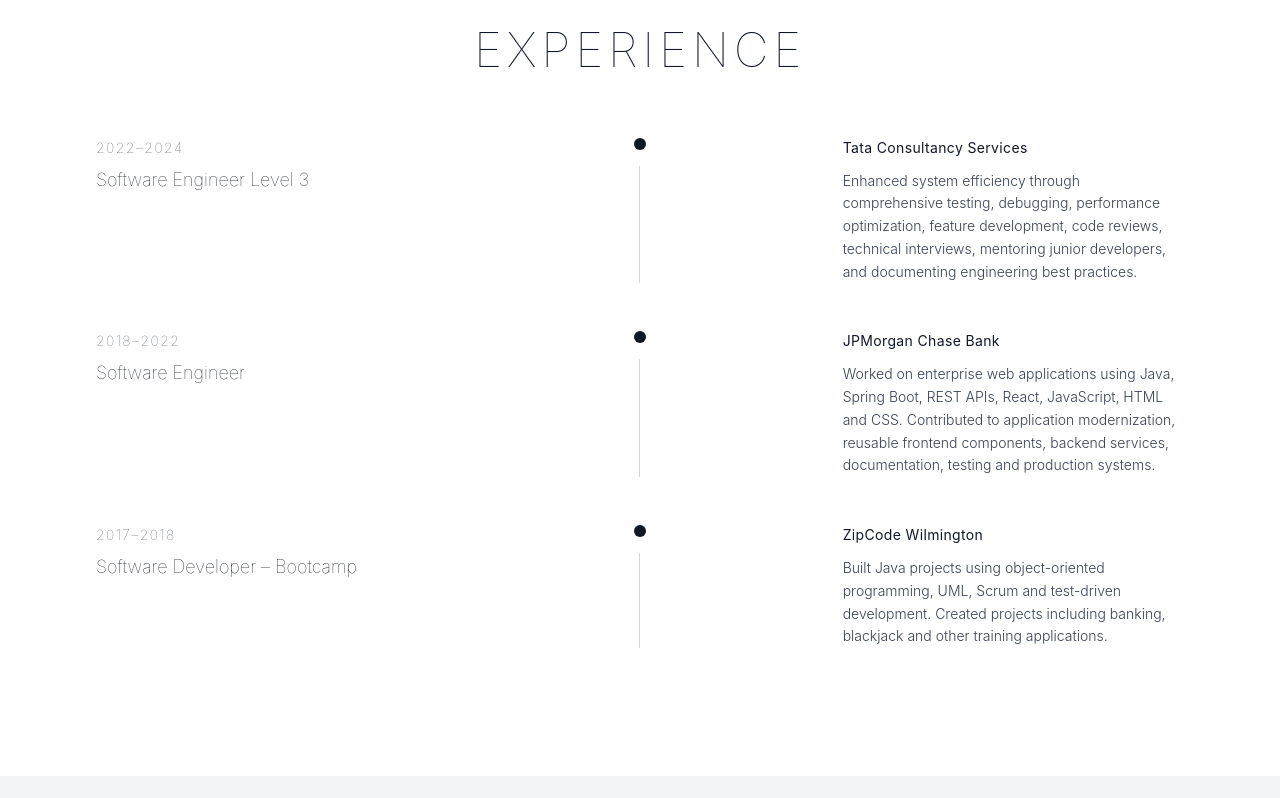
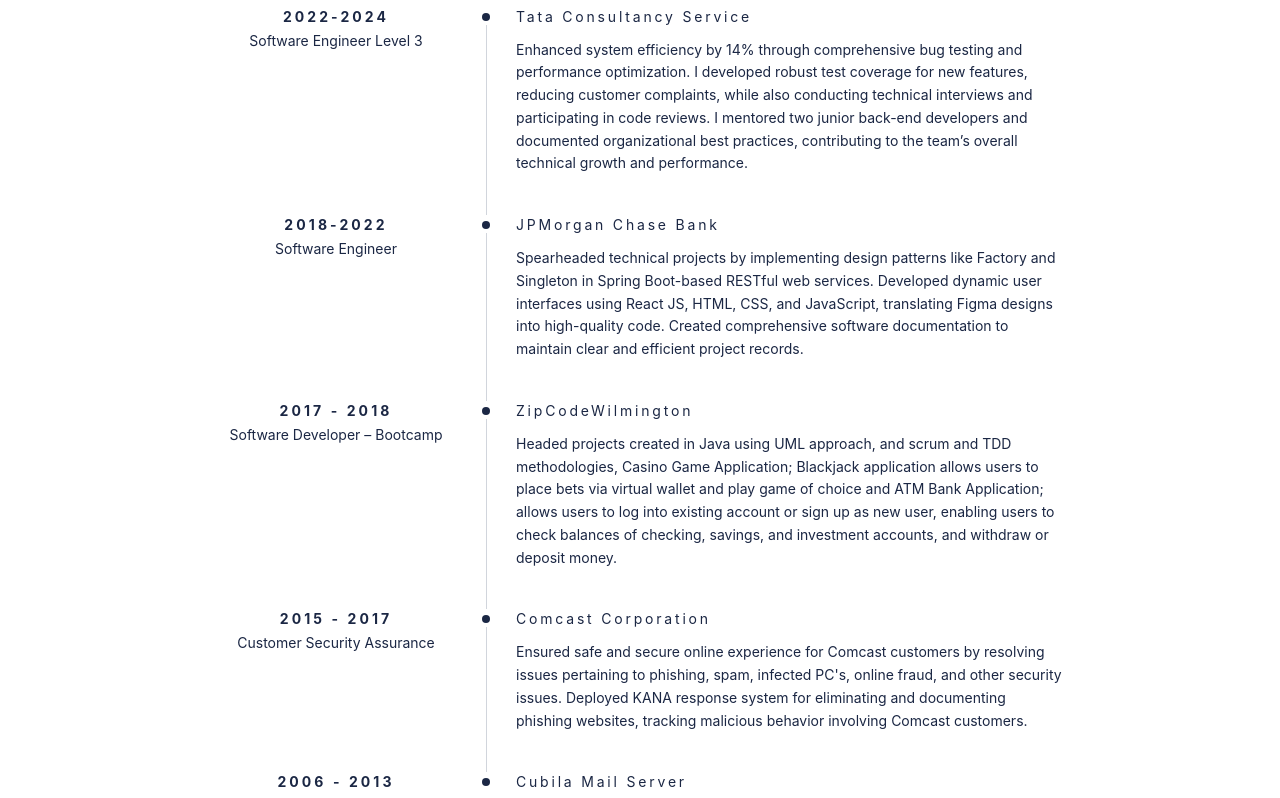
Before and after one commit to rcubila/raulcubilaperez.com, a Next.js app: page / in a window 1280 px wide. Shown: the part 1260-2058 px from the top of the page. Built offline with nearby package versions, Linux system fonts and the light colour scheme.

Commit message:
Restore the five original experience roles and their layout.
Co-authored-by: Cursor <cursoragent@cursor.com>

```diff
--- a/components/Experience.tsx
+++ b/components/Experience.tsx
@@ -3,13 +3,14 @@ import { experienceData } from '@/data/experience'
 
 export default function Experience() {
   return (
-    <section id="experience" className="bg-white py-20 lg:py-32">
-      <div className="max-w-6xl mx-auto px-6 lg:px-8">
-        <h2 className="text-4xl lg:text-5xl font-thin text-center text-gray-900 mb-16 tracking-widest uppercase">
+    <section id="experience" className="bg-white py-10">
+      <div className="mx-auto max-w-4xl px-6">
+        <h2 className="text-lg font-normal text-center text-[#1b2744] tracking-[0.3em] uppercase">
           Experience
         </h2>
+        <div className="mt-5 mb-5 border-t border-gray-300" />
 
-        <Timeline items={experienceData} />
+        <Timeline items={experienceData} variant="career" />
       </div>
     </section>
   )
--- a/components/Timeline.tsx
+++ b/components/Timeline.tsx
@@ -9,30 +9,66 @@ interface TimelineEntry {
 
 interface TimelineProps {
   items: TimelineEntry[]
+  variant?: 'default' | 'career'
 }
 
-export default function Timeline({ items }: TimelineProps) {
+export default function Timeline({ items, variant = 'default' }: TimelineProps) {
+  if (variant === 'career') {
+    return (
+      <div>
+        {items.map((item, index) => {
+          const isLast = index === items.length - 1
+
+          return (
+            <div
+              key={item.id}
+              className="grid grid-cols-1 gap-y-2 md:grid-cols-[240px_1.75rem_minmax(0,1fr)] md:gap-x-4"
+            >
+              <div className={`text-center ${isLast ? '' : 'md:pb-10'}`}>
+                <p className="text-sm font-bold tracking-[0.22em] text-[#1b2744]">
+                  {item.years}
+                </p>
+                <h3 className="mt-1 text-sm font-normal text-[#1b2744]">
+                  {item.title}
+                </h3>
+              </div>
+
+              <div className="hidden flex-col items-center md:flex">
+                <div className="mt-1.5 h-2 w-2 shrink-0 rounded-full bg-[#1b2744]" />
+                {!isLast && <div className="mt-1 w-px flex-1 bg-gray-300" />}
+              </div>
+
+              <div className={isLast ? '' : 'pb-8 md:pb-10'}>
+                <p className="text-sm font-normal tracking-[0.2em] text-[#1b2744]">
+                  {item.company || item.institution}
+                </p>
+                <p className="mt-3 text-sm font-normal leading-relaxed text-[#1b2744]">
+                  {item.description}
+                </p>
+              </div>
+            </div>
+          )
+        })}
+      </div>
+    )
+  }
+
   return (
     <div className="space-y-8 md:space-y-12">
       {items.map((item) => (
         <div key={item.id} className="grid md:grid-cols-3 gap-6 md:gap-8">
-          {/* Left: Years and Title */}
           <div className="text-left">
             <p className="text-sm font-thin tracking-widest text-gray-600 mb-2">
               {item.years}
             </p>
-            <h3 className="text-lg font-thin text-gray-900">
-              {item.title}
-            </h3>
+            <h3 className="text-lg font-thin text-gray-900">{item.title}</h3>
           </div>
 
-          {/* Center: Line and dot (desktop only) */}
           <div className="hidden md:flex flex-col items-center">
             <div className="w-3 h-3 bg-gray-900 rounded-full mb-4"></div>
             <div className="flex-1 w-px bg-gray-300"></div>
           </div>
 
-          {/* Right: Company/Institution and Description */}
           <div className="text-left md:text-left">
             <p className="text-sm font-normal tracking-wide text-gray-900 mb-3">
               {item.company || item.institution}
@@ -41,9 +77,6 @@ export default function Timeline({ items }: TimelineProps) {
               {item.description}
             </p>
           </div>
-
-          {/* Mobile line (mobile only) */}
-          <div className="md:hidden absolute left-0 top-0 bottom-0 w-px bg-gray-300 ml-2"></div>
         </div>
       ))}
     </div>
--- a/data/experience.ts
+++ b/data/experience.ts
@@ -1,23 +1,42 @@
 export const experienceData = [
   {
     id: 1,
-    years: '2022–2024',
+    years: '2022-2024',
     title: 'Software Engineer Level 3',
-    company: 'Tata Consultancy Services',
-    description: 'Enhanced system efficiency through comprehensive testing, debugging, performance optimization, feature development, code reviews, technical interviews, mentoring junior developers, and documenting engineering best practices.',
+    company: 'Tata Consultancy Service',
+    description:
+      'Enhanced system efficiency by 14% through comprehensive bug testing and performance optimization. I developed robust test coverage for new features, reducing customer complaints, while also conducting technical interviews and participating in code reviews. I mentored two junior back-end developers and documented organizational best practices, contributing to the team’s overall technical growth and performance.',
   },
   {
     id: 2,
-    years: '2018–2022',
+    years: '2018-2022',
     title: 'Software Engineer',
     company: 'JPMorgan Chase Bank',
-    description: 'Worked on enterprise web applications using Java, Spring Boot, REST APIs, React, JavaScript, HTML and CSS. Contributed to application modernization, reusable frontend components, backend services, documentation, testing and production systems.',
+    description:
+      'Spearheaded technical projects by implementing design patterns like Factory and Singleton in Spring Boot-based RESTful web services. Developed dynamic user interfaces using React JS, HTML, CSS, and JavaScript, translating Figma designs into high-quality code. Created comprehensive software documentation to maintain clear and efficient project records.',
   },
   {
     id: 3,
-    years: '2017–2018',
+    years: '2017 - 2018',
     title: 'Software Developer – Bootcamp',
-    company: 'ZipCode Wilmington',
-    description: 'Built Java projects using object-oriented programming, UML, Scrum and test-driven development. Created projects including banking, blackjack and other training applications.',
+    company: 'ZipCodeWilmington',
+    description:
+      'Headed projects created in Java using UML approach, and scrum and TDD methodologies, Casino Game Application; Blackjack application allows users to place bets via virtual wallet and play game of choice and ATM Bank Application; allows users to log into existing account or sign up as new user, enabling users to check balances of checking, savings, and investment accounts, and withdraw or deposit money.',
+  },
+  {
+    id: 4,
+    years: '2015 - 2017',
+    title: 'Customer Security Assurance',
+    company: 'Comcast Corporation',
+    description:
+      "Ensured safe and secure online experience for Comcast customers by resolving issues pertaining to phishing, spam, infected PC's, online fraud, and other security issues. Deployed KANA response system for eliminating and documenting phishing websites, tracking malicious behavior involving Comcast customers.",
+  },
+  {
+    id: 5,
+    years: '2006 - 2013',
+    title: 'Mail Server Admin/Business Owner',
+    company: 'Cubila Mail Server',
+    description:
+      "Ensured safe and secure online experience for Comcast customers by resolving issues pertaining to phishing, spam, infected PC's, online fraud, and other security issues. Deployed KANA response system for eliminating and documenting phishing websites, tracking malicious behavior involving Comcast customers.",
   },
 ]
```
